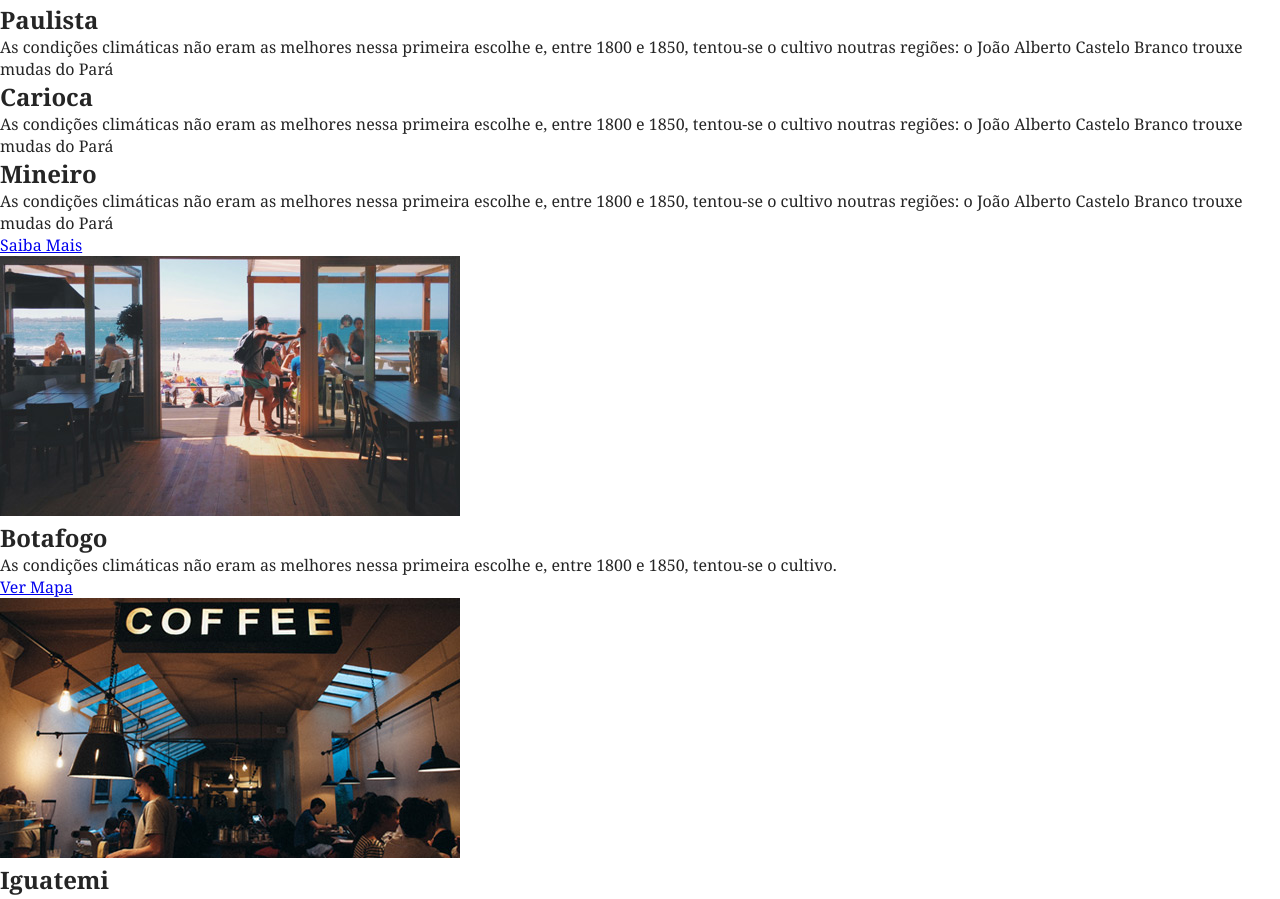
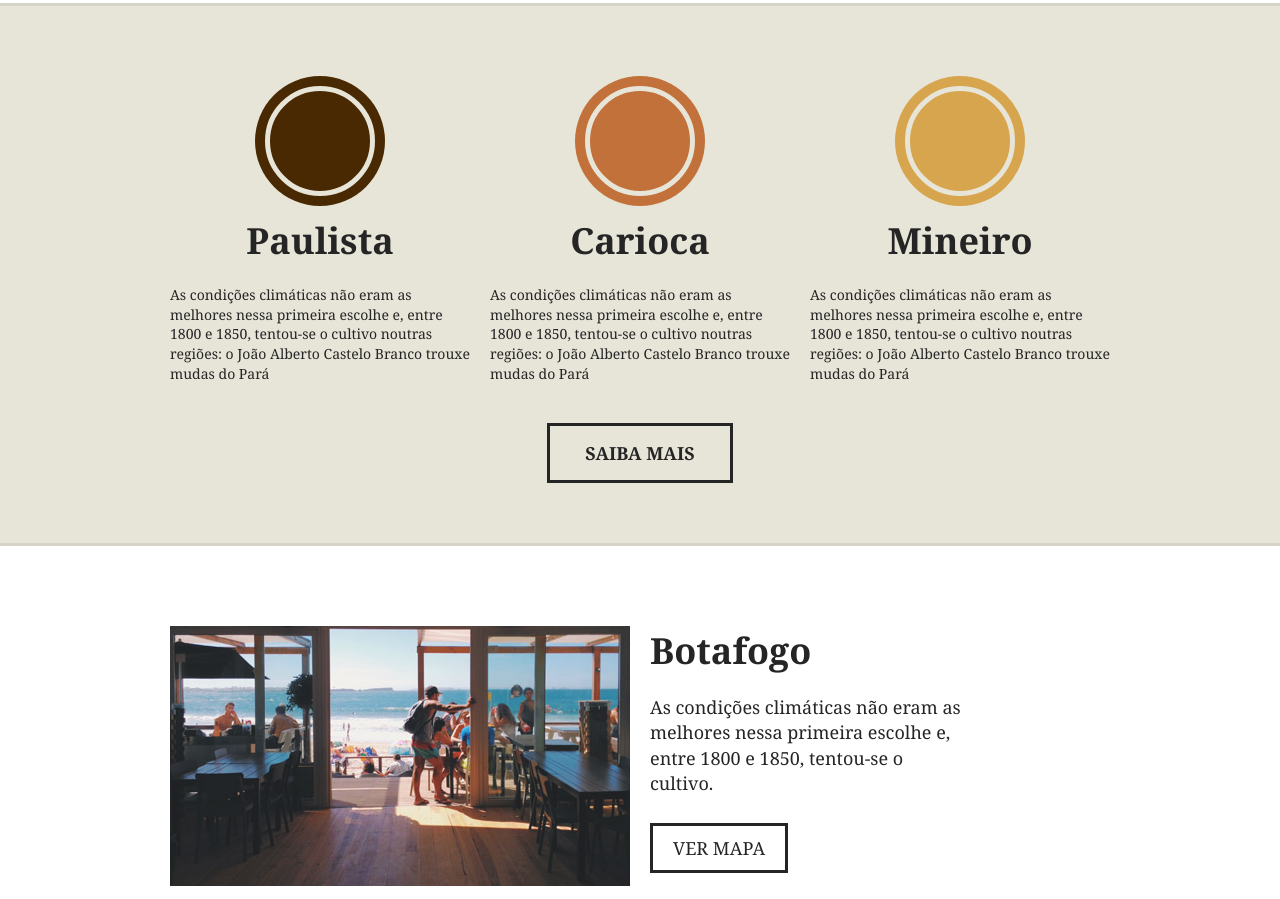
Before and after one commit to henrique-roldao/brafe-css-treinamento, a plain HTML site: page css-puro/index.html in a window 1280 px wide. Shown: the part 1230-2129 px from the top of the page. Drawn offline with Linux system fonts and the light colour scheme.

Commit message:
:sparkles: Dia 02 adicionando novas features

```diff
--- a/css-puro/assets/css/style.css
+++ b/css-puro/assets/css/style.css
@@ -140,3 +140,129 @@
 }
 
 /* Produtos */
+
+.produtos {
+    background: #e7e4d8;
+    padding: 60px 0;
+    border-top: 3px solid #d6d3c8;
+    border-bottom: 3px solid #d6d3c8;
+}
+
+.produtos-container {
+    max-width: 960px;
+    margin: 0 auto;
+}
+
+.produtos-container::before, .produtos-container::after {
+    content: '';
+    display: table;
+    clear: both;
+}
+
+.produtos-item {
+    width: 300px;
+    float: left;
+    margin: 0 10px 20px 10px;
+}
+
+.produtos-item h2 {
+    text-align: center;
+    font-size: 2.25em;
+    margin-bottom: 20px;
+}
+
+.produtos-item h2::before {
+    content: '';
+    display: block;
+    width: 100px;
+    height: 100px;
+    background: currentColor;
+    border-radius: 50%;
+    margin: 20px auto;
+    border: 5px solid #e7e4d8;
+    box-shadow: 0 0 0 10px currentColor;
+}
+
+h2.produtos-paulista::before {
+    color: #492901;
+}
+
+h2.produtos-carioca::before {
+    color: #c17139;
+}
+
+h2.produtos-mineiro::before {
+    color: #d7a54d;
+}
+
+.produtos-item p {
+    font-size: .875em;
+    line-height: 1.4em;
+}
+
+.produtos-btn {
+    width: 180px;
+    border: 3px solid;
+    color: #252525;
+    text-decoration: none;
+    display: block;
+    font-size: 1.125em;
+    font-weight: bold;
+    text-transform: uppercase;
+    text-align: center;
+    padding: 15px 0;
+    margin: 20px auto 0 auto;
+}
+
+/* Locais */
+
+.locais {
+    max-width: 960px;
+    margin: 0 auto;
+    padding: 20px 0;
+}
+
+.locais-item {
+    clear: both;
+    margin: 60px auto;
+}
+
+.locais-item::after, .locais-item::before {
+    content: '';
+    display: table;
+    clear: both;
+}
+
+.locais-item img {
+    width: 460px;
+    display: block;
+    float: left;
+    margin: 0 10px;
+}
+
+.locais-item > div {
+    width: 460px;
+    float: left;
+    margin: 0 10px;
+}
+
+.locais-item h2 {
+    font-size: 2.25em;
+    margin-bottom: 20px;
+}
+
+.locais-item p {
+    font-size: 1.125em;
+    line-height: 1.4em;
+    max-width: 320px;
+    margin-bottom: 40px;
+}
+
+.locais-item a {
+    font-size: 1.125em;
+    text-transform: uppercase;
+    text-decoration: none;
+    color: #252525;
+    border: 3px solid;
+    padding: 10px 20px;
+}
--- a/css-puro/index.html
+++ b/css-puro/index.html
@@ -45,32 +45,32 @@
             80 a 140 mg para cada 207 ml dependendo do método de preparação.</p>
     </section>
 
-    <section class="produto">
-        <div>
-            <div>
-                <h2>Paulista</h2>
+    <section class="produtos">
+        <div class="produtos-container">
+            <div class="produtos-item">
+                <h2 class="produtos-paulista">Paulista</h2>
                 <p>As condições climáticas não eram as melhores nessa primeira
                     escolhe e, entre 1800 e 1850, tentou-se o cultivo noutras regiões:
                     o João Alberto Castelo Branco trouxe mudas do Pará</p>
             </div>
-            <div>
-                <h2>Carioca</h2>
+            <div class="produtos-item">
+                <h2 class="produtos-carioca">Carioca</h2>
                 <p>As condições climáticas não eram as melhores nessa primeira
                     escolhe e, entre 1800 e 1850, tentou-se o cultivo noutras regiões:
                     o João Alberto Castelo Branco trouxe mudas do Pará</p>
             </div>
-            <div>
-                <h2>Mineiro</h2>
+            <div class="produtos-item">
+                <h2 class="produtos-mineiro">Mineiro</h2>
                 <p>As condições climáticas não eram as melhores nessa primeira
                     escolhe e, entre 1800 e 1850, tentou-se o cultivo noutras regiões:
                     o João Alberto Castelo Branco trouxe mudas do Pará</p>
             </div>
         </div>
-        <a href="#">Saiba Mais</a>
+        <a class="produtos-btn" href="#">Saiba Mais</a>
     </section>
 
-    <section>
-        <div>
+    <section class="locais">
+        <div class="locais-item">
             <img src="./assets/img/botafogo.jpg" alt="Brafé Unidade Botafogo">
             <div>
                 <h2>Botafogo</h2>
@@ -79,7 +79,7 @@
                 <a href="#">Ver Mapa</a>
             </div>
         </div>
-        <div>
+        <div class="locais-item">
             <img src="./assets/img/iguatemi.jpg" alt="Brafé Unidade Iguatemi">
             <div>
                 <h2>Iguatemi</h2>
@@ -89,7 +89,7 @@
             </div>
         </div>
 
-        <div>
+        <div class="locais-item">
             <img src="./assets/img/mineirao.jpg" alt="Brafé Unidade Mineirão">
             <div>
                 <h2>Mineirão</h2>
```
